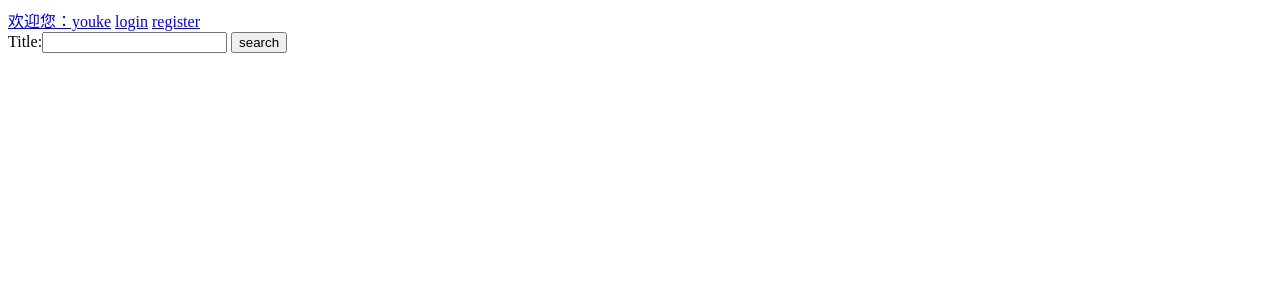
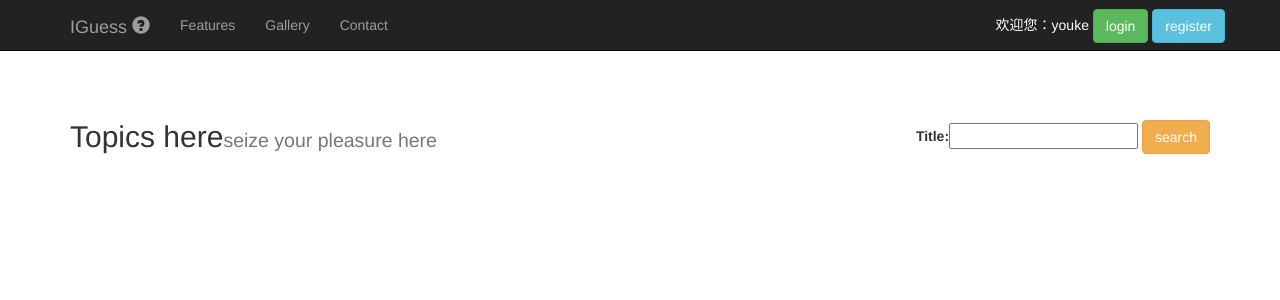
Before and after one commit to kinglouisxviii/Iguess, a Django app: page /index/ in a window 1280 px wide. Shown: the top 300 px of the page. Run offline with Django 3.2, Linux system fonts and the light colour scheme; data that the repository does not hold is empty; some libraries are stand-ins or nearby versions.

Commit message:
front-end

```diff
--- /dev/null
+++ b/main/templates/base.html
@@ -0,0 +1,76 @@
+<!DOCTYPE html>
+<html lang="en">
+
+<head>
+	<meta charset="utf-8">
+	<title>Welcome to I guess</title>
+	<meta name="description" content="A product presentation page built for a Tuts+ course">
+	<meta name="author" content="Adi Purdila">
+
+	<!-- Mobile Specific Meta -->
+	<meta name="viewport" content="width=device-width, initial-scale=1, maximum-scale=1">
+
+	<!-- Bootstrap files -->
+	<!-- Latest compiled and minified CSS -->
+	<link rel="stylesheet" href="http://netdna.bootstrapcdn.com/bootstrap/3.1.1/css/bootstrap.min.css">
+
+	<!-- Optional theme -->
+	<!-- <link rel="stylesheet" href="http://netdna.bootstrapcdn.com/bootstrap/3.1.1/css/bootstrap-theme.min.css"> -->
+
+	<style>
+		body {
+			padding-top: 50px;
+		}
+
+		.content{
+			padding-top: 50px;
+		}
+	</style>
+</head>
+<body data-spy="scroll" data-target="#main-navbar">
+	<nav class="navbar navbar-inverse navbar-fixed-top" id="main-navbar" role="navigation">
+		<div class="container">
+			<div class="navbar-header">
+				<button type="button" class="navbar-toggle" data-toggle="collapse" data-target="#navbar-collapse">
+					<span class="sr-only">Toggle navigation</span>
+					<span class="icon-bar"></span>
+					<span class="icon-bar"></span>
+					<span class="icon-bar"></span>
+				</button>
+
+				<a href="index.html" class="navbar-brand">IGuess <span class="glyphicon glyphicon-question-sign"></span></a>
+			</div> <!-- end navbar-header -->
+
+			<div class="collapse navbar-collapse" id="navbar-collapse">
+				<ul class="nav navbar-nav">
+					<li><a href="#section-features">Features</a></li>
+					<li><a href="#section-gallery">Gallery</a></li>
+					<li><a href="#section-contact">Contact</a></li>
+				</ul>
+				<div style="margin-top: 9px;">
+				{% if request.user.is_authenticated %}
+					<div class="navbar-right">
+						<a href=#>欢迎您：{{request.user}}</a>
+						<a class="btn btn-danger" href="/logout/">注销</a>
+					</div>
+				{% else %}
+					<div class="navbar-right">
+						<span href=# style="color: white;">欢迎您：youke</span>
+						<a class="btn btn-success" href="/login/">login</a>
+						<a class="btn btn-info sm" href="/register/">register</a>
+					</div>
+				{% endif %}
+				</div>
+			</div> <!-- end collapse -->
+		</div> <!-- end container -->
+	</nav>
+	<div class="content">
+	{% block content %}{% endblock %}
+	</div>
+
+	<!-- Latest compiled and minified JavaScript -->
+	<script src="http://code.jquery.com/jquery-2.1.0.min.js"></script>
+	<script src="http://netdna.bootstrapcdn.com/bootstrap/3.1.1/js/bootstrap.min.js"></script>
+
+</body>
+</html>
--- a/main/templates/index.html
+++ b/main/templates/index.html
@@ -1,47 +1,37 @@
-<html>
-<head>
-	<title></title>
-</head>
-<body>
+{% extends "base.html" %}
+
+{% block content %}
 <div class="container">
-	{% if request.user.is_authenticated %}
-			<div class="pull-right">
-				<a href=#>欢迎您：{{request.user}}</a>
-				<a class="btn danger small" href="/logout/">注销</a>
+    <div>
+        <div class="searchBox pull-right">
+            <form class="search" action="/index/" method="get">
+                {{form}}
+                <input type="submit" value="search" class="btn btn-warning">
+            </form>
         </div>
-	{% else %}
-			<div class="pull-right">
-				<a href=#>欢迎您：youke</a>
-				<a class="btn danger small" href="/login/">login</a>
-				<a class="btn danger small" href="/register/">register</a>
-			</div>
-	{% endif %}
+    <h2>Topics here<small>seize your pleasure here</small></h2>
     </div>
     <div class="topicBox">
         {% for topic in topics %}
+        <div class="col-lg-12 panel-body">
         <form class="topic" action="/choose/" method="post">
             <input type="hidden" name="id" value="{{topic.id}}">
-        <span>{{topic.title}}</span>
-        <br>
-        <p>{{topic.description}}</p>
-        <div class="leftbox">
+            <h3>Title: {{topic.title}}</h3>
+            <a class="list-group-item">{{topic.description}}</a>
+            <div class="">
+                <span class="col-md-6">
                     <input type="radio" name="choice" value="0">{{topic.option1}}
+                </span>
+                <span class="col-md-6">
+                    <input type="radio" name="choice" value="1" >{{topic.option2}}
+                </span>
             </div>
-        <div class="rightbox">
-            <input type="radio" name="choice" value="1">{{topic.option2}}
+            <div href="">
+                <input type="submit" value="submit" class="btn btn-success pull-right">
             </div>
-        <input type="submit" value="submit">
-
-
-
         </form>
+        </div>
         {% endfor %}
     </div>
-<div class="searchBox">
-    <form class="search" action="/index/" method="get">
-        {{form}}
-        <input type="submit" value="search">
-    </form>
 </div>
-</body>
-</html>
+{% endblock %}
--- a/main/views.py
+++ b/main/views.py
@@ -62,7 +62,7 @@ def index(request):
 		title = request.GET['title']
 		topics = topics.filter(title__icontains=title)
 	topics = topics[:6]
-	return render(request, 'index.html', {'topics': topics, 'form': form},)
+	return render(request, 'index.html', {'topics': topics, 'form': form})
 
 def choose(request):
 	if request.method == 'POST':
```
Also changed, not shown: main/templates/login.html (+7 -1 lines), 8 other files. Lines whose indentation alone changed are shown as unchanged.
